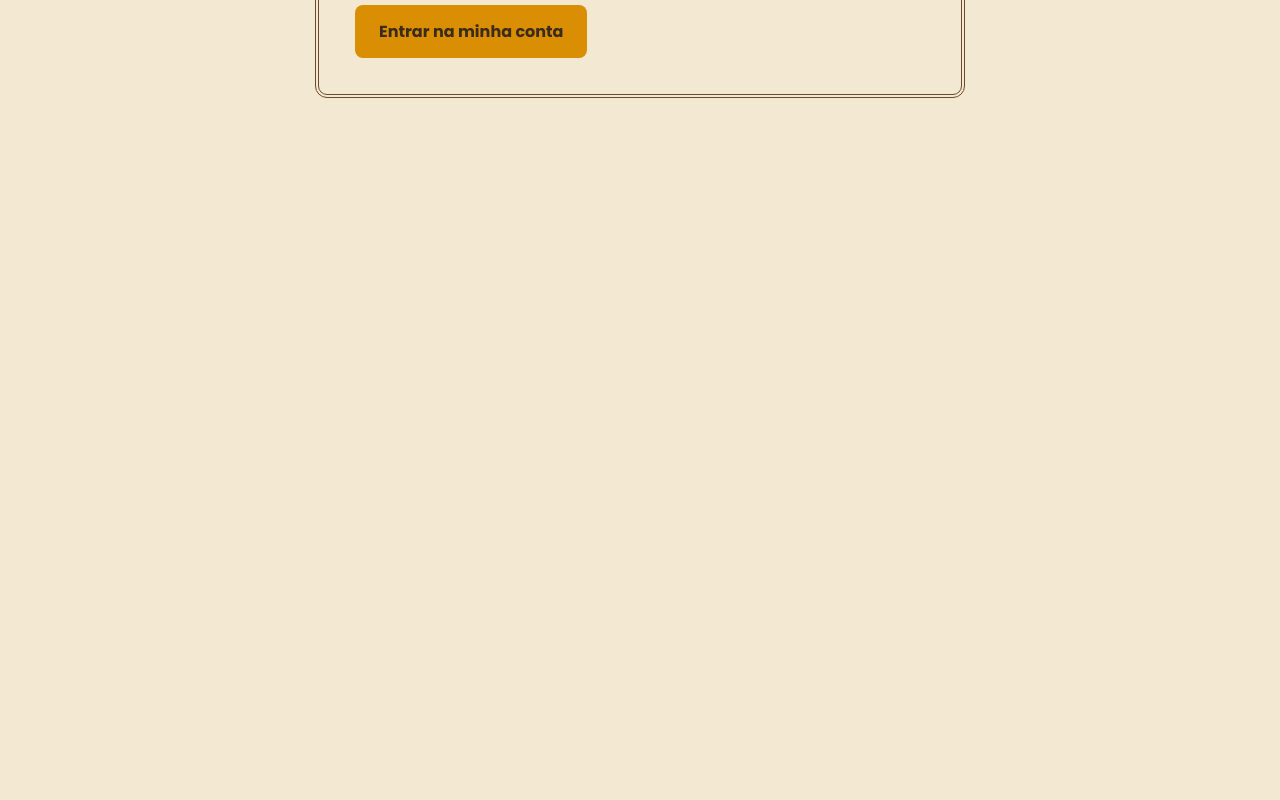
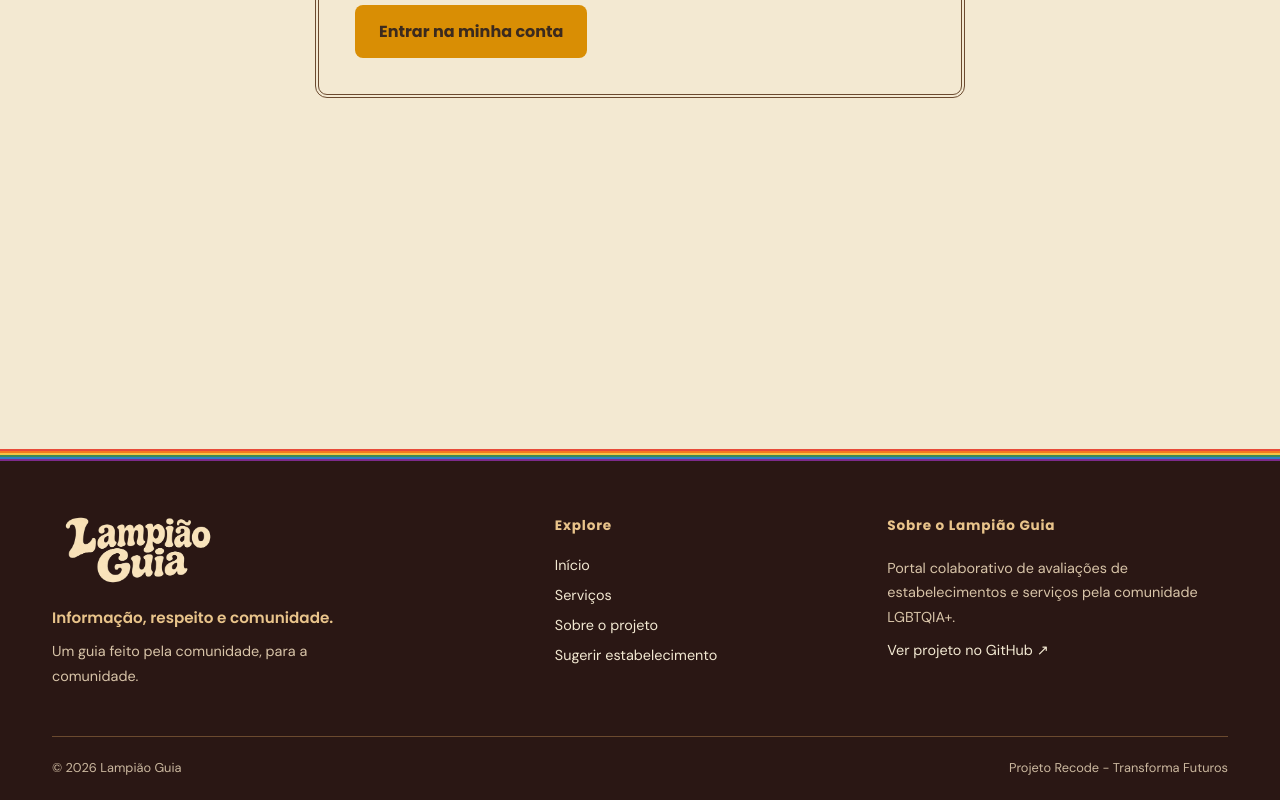
Before and after one commit to jorgeduardobit/lampiao-guia, a React (Vite) app in the folder frontend/: page /perfil in a window 1280 px wide. Shown: the part 329-1129 px from the top of the page. Before the commit the page ends 800 px from the top, so only its background shows below. Built offline with nearby package versions, Linux system fonts and the light colour scheme; a web font is replaced by a local one.

Commit message:
Adiciona footer e atualiza documentação

```diff
--- a/frontend/src/App.jsx
+++ b/frontend/src/App.jsx
@@ -11,6 +11,7 @@ import ModeracaoServicos from './pages/ModeracaoServicos';
 import MeuPerfil from './pages/MeuPerfil';
 import Servicos from './pages/Servicos';
 import Sobre from './pages/Sobre';
+import Footer from './components/Footer';
 
 function PaginaProvisoria({ titulo }) {
     return (
@@ -106,6 +107,8 @@ function App() {
                             }
                 />
             </Routes>
+
+            <Footer />
         </>
     );
 }
--- /dev/null
+++ b/frontend/src/components/Footer.css
@@ -0,0 +1,174 @@
+
+/* Rodapé do Lampião Guia */
+
+.footer {
+    background-color: #2A1714;
+    color: #F3E9D2;
+
+    font-family: var(--fonte-texto);
+}
+
+/* Faixas coloridas */
+
+.footer-faixa {
+    height: 12px;
+
+    background: linear-gradient(
+        to bottom,
+        #E84B3A 0% 16.66%,
+        #F47A20 16.66% 33.33%,
+        #F5C443 33.33% 50%,
+        #3D8A56 50% 66.66%,
+        #2E80C6 66.66% 83.33%,
+        #7D2B8C 83.33% 100%
+    );
+}
+
+.footer-conteudo {
+    max-width: 1240px;
+    margin: 0 auto;
+    padding: 55px 32px 24px;
+}
+
+.footer-principal {
+    display: grid;
+    grid-template-columns: 1.3fr 0.8fr 1fr;
+    gap: 60px;
+
+    padding-bottom: 48px;
+}
+
+/* Identidade */
+
+.footer-logo {
+    display: block;
+    width: 160px;
+    height: auto;
+}
+
+.footer-slogan {
+    margin: 22px 0 10px;
+
+    color: #E9C48B;
+    font-family: var(--fonte-destaque);
+    font-size: 0.95rem;
+    font-weight: 600;
+}
+
+.footer-frase {
+    max-width: 290px;
+    margin: 0;
+
+    color: #D8C4A8;
+    font-size: 0.9rem;
+    line-height: 1.7;
+}
+
+/* Navegação e apresentação */
+
+.footer-navegacao,
+.footer-projeto {
+    display: flex;
+    flex-direction: column;
+    align-items: flex-start;
+    gap: 12px;
+}
+
+.footer-navegacao h2,
+.footer-projeto h2 {
+    margin: 0 0 8px;
+
+    color: #E9C48B;
+    font-family: var(--fonte-destaque);
+    font-size: 0.85rem;
+    font-weight: 700;
+    letter-spacing: 0.06em;
+}
+
+.footer-navegacao a,
+.footer-projeto a {
+    color: #F3E9D2;
+    font-size: 0.9rem;
+    text-decoration: none;
+}
+
+.footer-navegacao a:hover,
+.footer-projeto a:hover {
+    color: #F5C443;
+    text-decoration: underline;
+    text-underline-offset: 4px;
+}
+
+.footer-navegacao a:focus-visible,
+.footer-projeto a:focus-visible,
+.footer-marca a:focus-visible {
+    outline: 2px solid #F5C443;
+    outline-offset: 4px;
+}
+
+.footer-projeto p {
+    margin: 0;
+
+    color: #D8C4A8;
+    font-size: 0.9rem;
+    line-height: 1.7;
+}
+
+/* Linha inferior */
+
+.footer-inferior {
+    display: flex;
+    justify-content: space-between;
+    align-items: center;
+    flex-wrap: wrap;
+    gap: 12px;
+
+    padding-top: 22px;
+    border-top: 1px solid #6B4A2F;
+}
+
+.footer-inferior p {
+    margin: 0;
+    color: #CBB89F;
+    font-size: 0.8rem;
+}
+
+/* Tablets */
+
+@media (max-width: 900px) {
+    .footer-principal {
+        grid-template-columns: 1fr 1fr;
+        gap: 40px;
+    }
+
+    .footer-marca {
+        grid-column: 1 / -1;
+    }
+}
+
+/* Celulares */
+
+@media (max-width: 600px) {
+    .footer-conteudo {
+        padding: 42px 24px 24px;
+    }
+
+    .footer-principal {
+        grid-template-columns: 1fr;
+        gap: 36px;
+        padding-bottom: 36px;
+    }
+
+    .footer-marca {
+        grid-column: auto;
+    }
+
+    .footer-logo {
+        width: 140px;
+    }
+
+    .footer-inferior {
+        flex-direction: column;
+        align-items: flex-start;
+    }
+}
--- /dev/null
+++ b/frontend/src/components/Footer.jsx
@@ -0,0 +1,79 @@
+
+import { Link } from 'react-router';
+import './Footer.css';
+
+function Footer() {
+    return (
+        <footer className="footer">
+            <div className="footer-faixa" aria-hidden="true" />
+
+            <div className="footer-conteudo">
+                <div className="footer-principal">
+
+                    <div className="footer-marca">
+                        <Link to="/" aria-label="Ir para a página inicial">
+                            <img
+                                src="/images/logo-lampiao-guia-creme.png"
+                                alt="Lampião Guia"
+                                className="footer-logo"
+                            />
+                        </Link>
+
+                        <p className="footer-slogan">
+                            Informação, respeito e comunidade.
+                        </p>
+
+                        <p className="footer-frase">
+                            Um guia feito pela comunidade,
+                            para a comunidade.
+                        </p>
+                    </div>
+
+                    <nav
+                        className="footer-navegacao"
+                        aria-label="Navegação do rodapé"
+                    >
+                        <h2>Explore</h2>
+
+                        <Link to="/">Início</Link>
+                        <Link to="/servicos">Serviços</Link>
+                        <Link to="/sobre">Sobre o projeto</Link>
+                        <Link to="/sugerir">
+                            Sugerir estabelecimento
+                        </Link>
+                    </nav>
+
+                    <div className="footer-projeto">
+                        <h2>Sobre o Lampião Guia</h2>
+
+                        <p>
+                            Portal colaborativo de avaliações de
+                            estabelecimentos e serviços pela
+                            comunidade LGBTQIA+.
+                        </p>
+
+                        <a
+                            href="https://github.com/jorgeduardobit/lampiao-guia"
+                            target="_blank"
+                            rel="noopener noreferrer"
+                        >
+                            Ver projeto no GitHub ↗
+                        </a>
+                    </div>
+                </div>
+
+                <div className="footer-inferior">
+                    <p>
+                        © {new Date().getFullYear()} Lampião Guia
+                    </p>
+
+                    <p>
+                        Projeto Recode - Transforma Futuros
+                    </p>
+                </div>
+            </div>
+        </footer>
+    );
+}
+
+export default Footer;
--- a/frontend/src/components/FormularioAvaliacao.css
+++ b/frontend/src/components/FormularioAvaliacao.css
@@ -128,3 +128,41 @@
     outline-offset: 4px;
     border-radius: 4px;
 }
+
+/* Link para entrar e avaliar */
+
+.formulario-avaliacao-entrar {
+    display: inline-flex;
+    align-items: center;
+    justify-content: center;
+    align-self: flex-start;
+    width: fit-content;
+
+    margin-top: 12px;
+    padding: 13px 24px;
+
+    background-color: var(--cor-ambar);
+    color: var(--cor-texto);
+
+    border: 1px solid var(--cor-borda);
+    border-radius: 8px;
+
+    font-family: var(--fonte-destaque);
+    font-size: 0.95rem;
+    font-weight: 700;
+    text-decoration: none;
+
+    transition:
+        background-color 0.2s ease,
+        transform 0.2s ease;
+}
+
+.formulario-avaliacao-entrar:hover {
+    background-color: #F5C443;
+    transform: translateY(-2px);
+}
+
+.formulario-avaliacao-entrar:focus-visible {
+    outline: 3px solid var(--cor-vermelho);
+    outline-offset: 3px;
+}
--- a/frontend/src/components/FormularioAvaliacao.jsx
+++ b/frontend/src/components/FormularioAvaliacao.jsx
@@ -80,7 +80,12 @@ function FormularioAvaliacao({ servicoId, usuario, onPublicada }) {
             <section className="formulario-avaliacao">
                 <h2>Compartilhe sua experiência</h2>
                 <p>Entre na sua conta para avaliar este serviço.</p>
-                <Link to="/login">Entrar para avaliar</Link>
+                <Link
+                    to="/login"
+                    className="formulario-avaliacao-entrar"
+                >
+                    Entrar para avaliar
+                </Link>
             </section>
         );
     }
```
Also changed, not shown: 1 other file (tests, documents, lock files or other folders).
